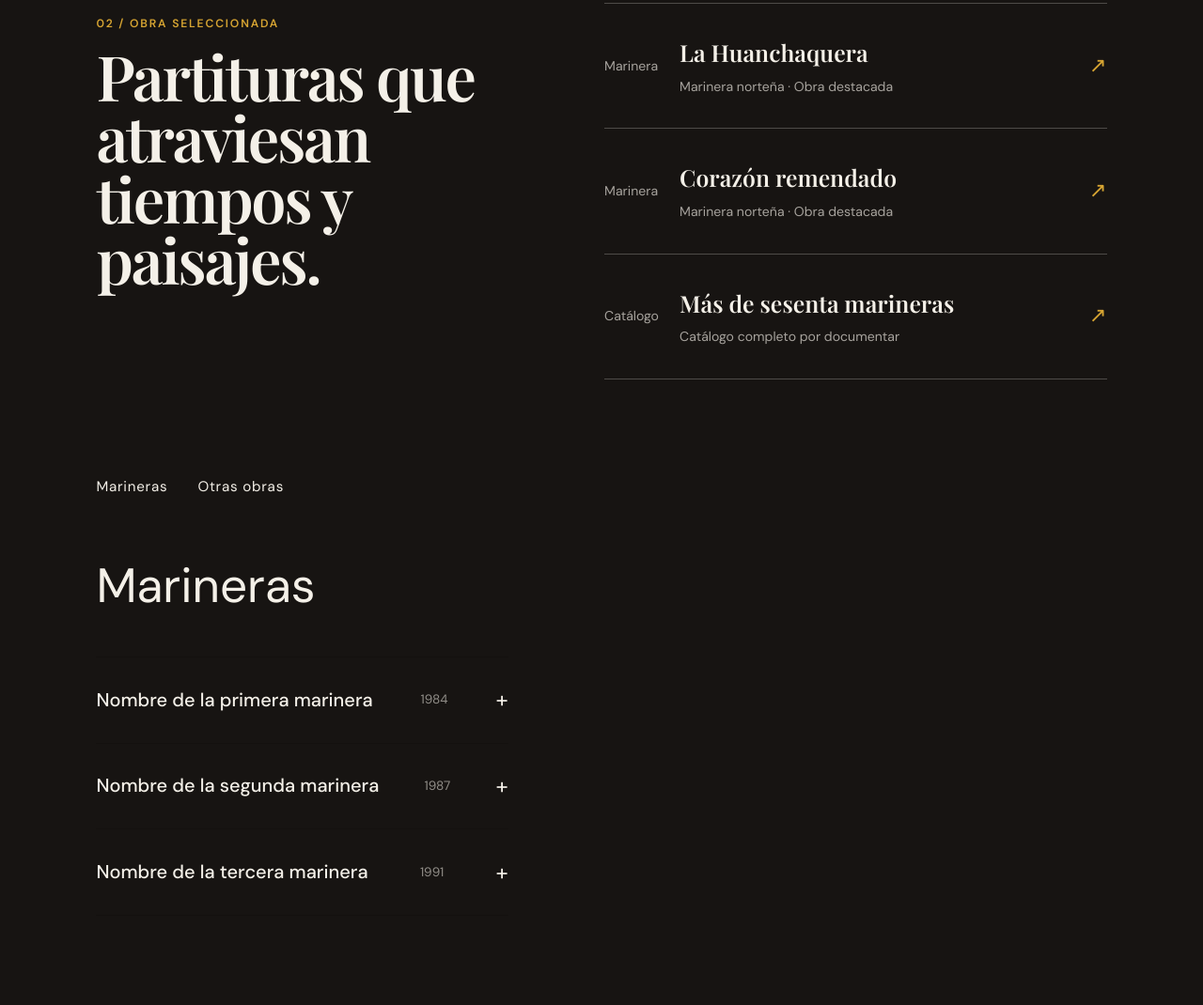
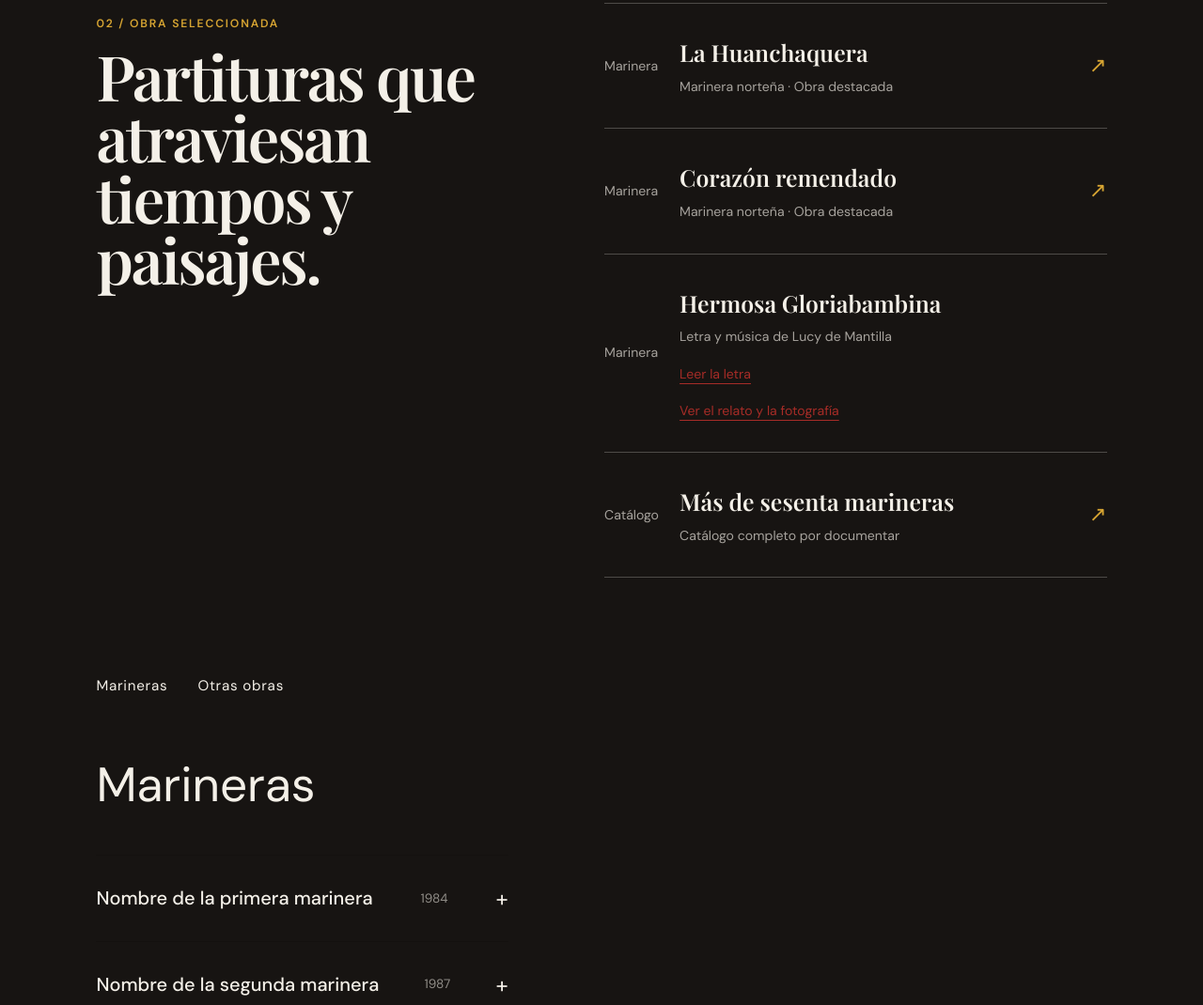
Before and after one commit to Daniel-AsVa/lucy-de-mantilla, a plain HTML site: page index.html in a window 1280 px wide. Shown: the part 2669-3739 px from the top of the page at 94% size. Drawn offline with nearby package versions, Linux system fonts and the light colour scheme; a web font is replaced by a local one.

Commit message:
Hermosa Gloriabambina

```diff
--- a/index.html
+++ b/index.html
@@ -132,6 +132,27 @@
           <div><h3>Corazón remendado</h3><p>Marinera norteña · Obra destacada</p></div>
           <span class="arrow" aria-hidden="true">↗</span>
         </article>
+
+        <article>
+          <span class="year">Marinera</span>
+          <div>
+            <h3>Hermosa Gloriabambina</h3>
+            <p>Letra y música de Lucy de Mantilla</p>
+            <p>
+              <a class="text-link"
+                href="imagenes/obras/marineras/hermosa-gloriabambina-letra.jpg">
+                Leer la letra
+              </a>
+            </p>
+            <p>
+              <a class="text-link"
+                href="imagenes/obras/marineras/hermosa-gloriabambina-relato.jpg">
+                Ver el relato y la fotografía
+              </a>
+            </p>
+          </div>
+        </article>
+
         <article>
           <span class="year">Catálogo</span>
           <div><h3>Más de sesenta marineras</h3><p>Catálogo completo por documentar</p></div>
```
Also changed, not shown: imagenes/obras/marineras/hermosa-gloriabambina-letra.jpg (added), imagenes/obras/marineras/hermosa-gloriabambina-relato.jpg (added).
